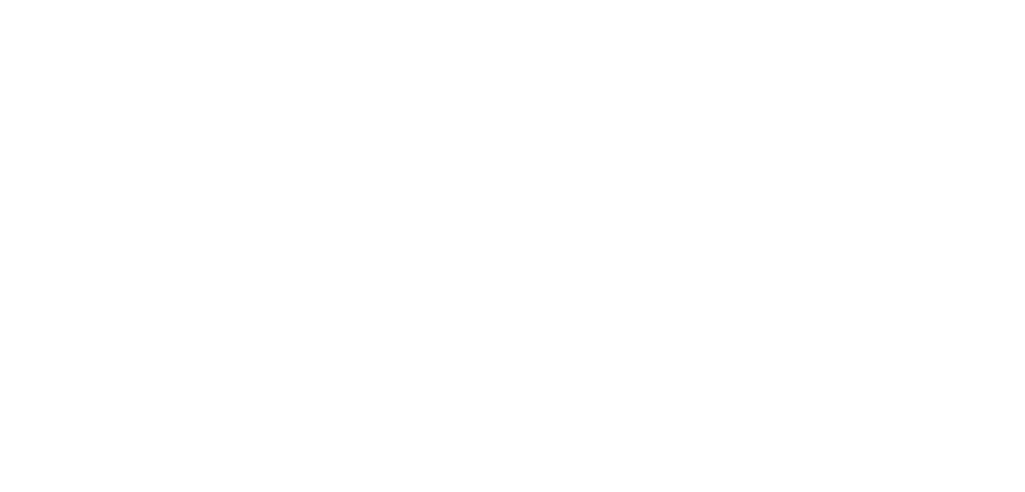
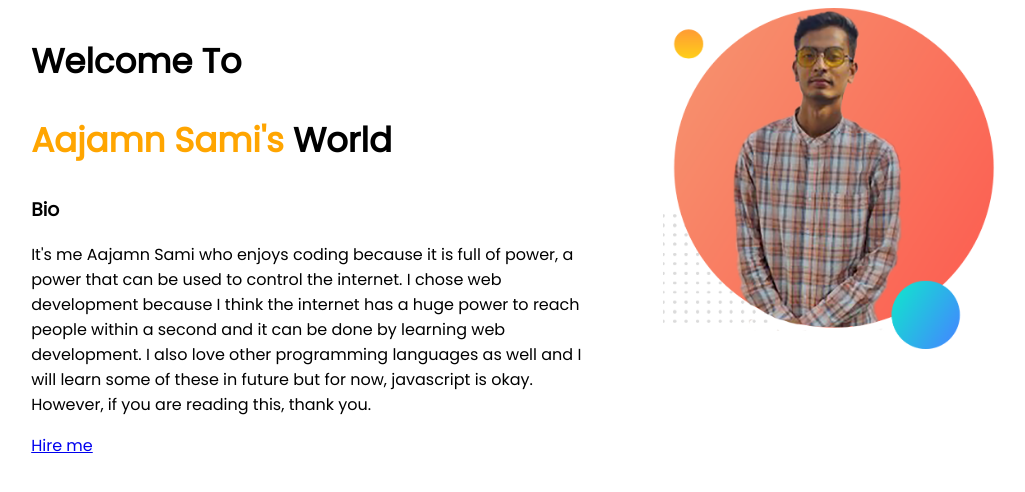
Before and after one commit to sami019325/firstPHproject, a plain HTML site: page index.html in a window 1280 px wide. Shown: the whole page, without its empty margins (40-1065 px from the left). Drawn offline with Linux system fonts and the light colour scheme.

Commit message:
fist section is uploaded

```diff
--- a/css/home.css
+++ b/css/home.css
@@ -0,0 +1,25 @@
+body {
+    font-family: 'Poppins', sans-serif;
+}
+
+section {
+    display: flex;
+}
+
+h1 {
+    font-size: 34px;
+
+}
+
+.orangeColor {
+    color: orange;
+}
+
+.halfWidth {
+    width: 50%;
+    padding-left: 5%;
+}
+
+.halfWidth img {
+    width: 60%;
+}
--- a/index.html
+++ b/index.html
@@ -1,12 +1,37 @@
 <!DOCTYPE html>
 <html lang="en">
+
 <head>
     <meta charset="UTF-8">
     <meta http-equiv="X-UA-Compatible" content="IE=edge">
     <meta name="viewport" content="width=device-width, initial-scale=1.0">
-    <title>Document</title>
+    <title>My profile</title>
+    <link rel="stylesheet" href="css/home.css">
+    <link rel="preconnect" href="https://fonts.googleapis.com">
+    <link rel="preconnect" href="https://fonts.gstatic.com" crossorigin>
+    <link href="https://fonts.googleapis.com/css2?family=Poppins&display=swap" rel="stylesheet">
 </head>
+
 <body>
+    <section>
+        <div class="halfWidth">
+            <h1>Welcome To</h1>
+            <h1><span class="orangeColor">Aajamn Sami's</span> World</h1>
+            <h3>Bio</h3>
+            <p>It's me Aajamn Sami who enjoys coding because it is full of power, a power that can be used to control
+                the
+                internet. I chose web development because I think the internet has a huge power to reach people within a
+                second and it can be done by learning web development. I also love other programming languages as well
+                and I
+                will learn some of these in future but for now, javascript is okay. However, if you are reading this,
+                thank
+                you.</p>
+            <a target="_blank" href="https://www.linkedin.com/in/saami-ahmed-10a09720b/">Hire me</a>
+        </div>
+        <div class="halfWidth">
+            <img src="images/sami-bg.png" alt="" srcset="">
+        </div>
+    </section>
+</body>
 
-</body>
 </html>
```
Also changed, not shown: 1 other file.
